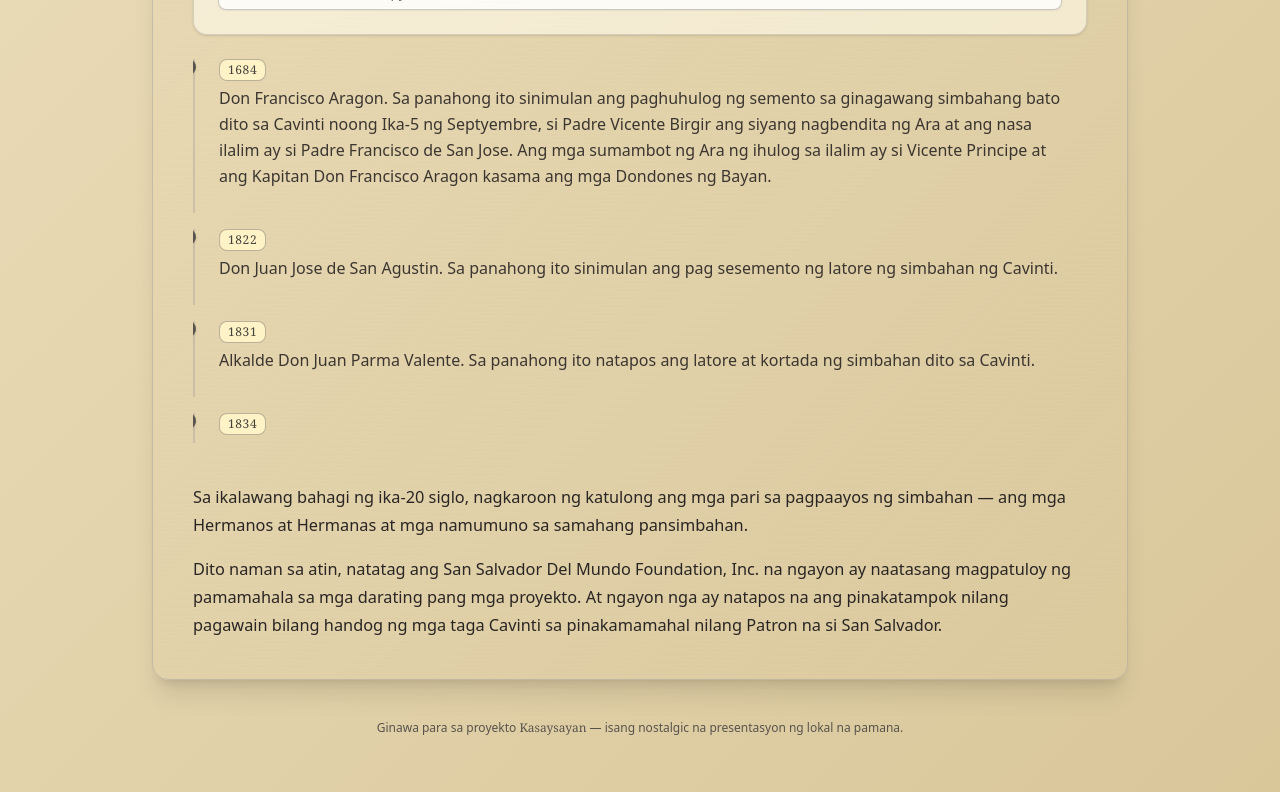
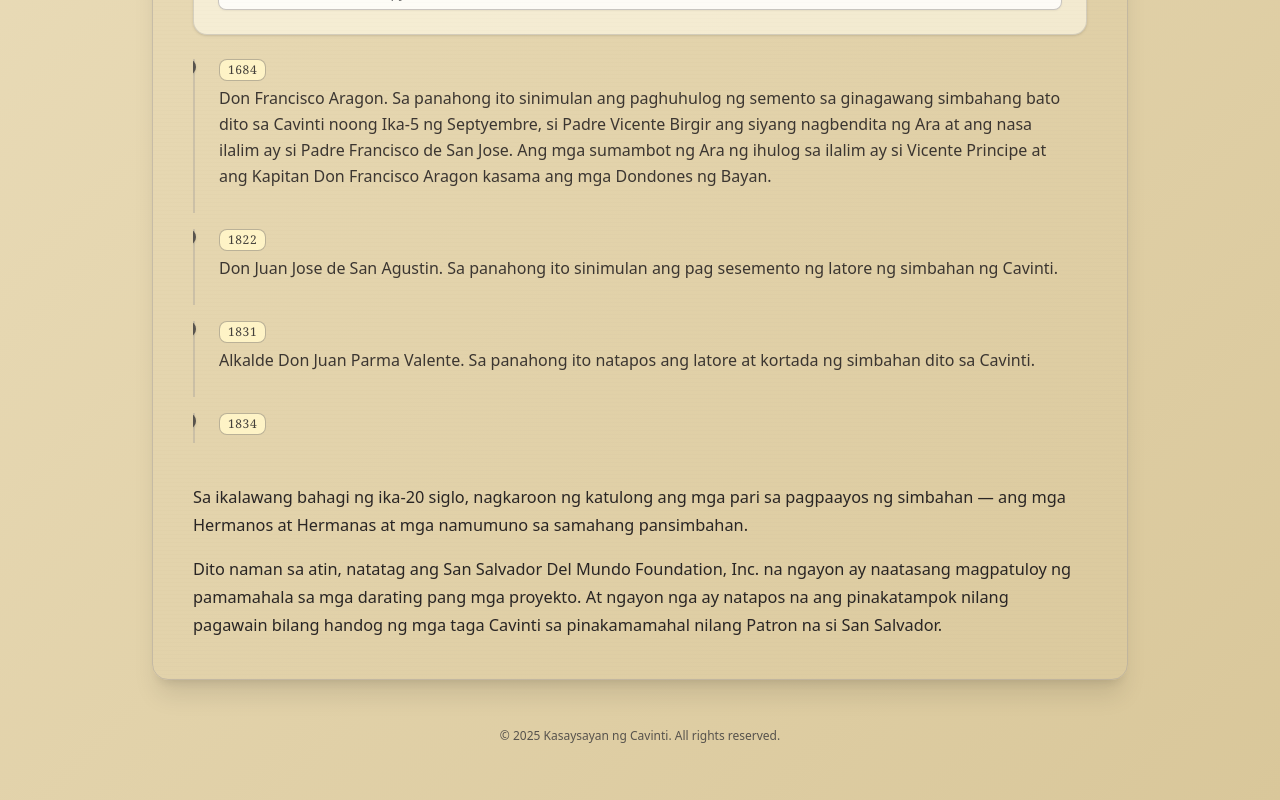
Before and after one commit to kodlens/kasaysayan-app, a React (Vite) app: page /simbahan in a window 1280 px wide. Shown: the part 1429-2229 px from the top of the page. Built offline with nearby package versions, Linux system fonts and the light colour scheme.

Commit message:
update component footer

```diff
--- a/src/pages/KasaysayanPage.tsx
+++ b/src/pages/KasaysayanPage.tsx
@@ -4,6 +4,7 @@ import { Card, CardContent } from "@/components/ui/card";
 import { Button } from "@/components/ui/button";
 import { useNavigate } from "react-router";
 import VintagePaper from "@/components/custom/VIntagePaper";
+import Footer from "@/components/custom/Footer";
 
 
 export default function KasaysayanPage() {
@@ -105,11 +106,8 @@ export default function KasaysayanPage() {
           </Card>
         </VintagePaper>
 
-        <footer className="mt-12 text-center text-xs text-stone-600">
-          <p>
-            Ginawa para sa proyekto <span className="font-serif">Kasaysayan</span>.
-          </p>
-        </footer>
+        <Footer />
+
       </div>
     </div>
   );
--- a/src/pages/SimbahanPage.tsx
+++ b/src/pages/SimbahanPage.tsx
@@ -7,6 +7,7 @@ import { Badge } from "@/components/ui/badge";
 import { ScrollArea } from "@/components/ui/scroll-area";
 import { Button } from "@/components/ui/button";
 import { useNavigate } from "react-router";
+import Footer from "@/components/custom/Footer";
 
 // -------------------------------------------------------------
 // Kasaysayan ng Simbahan ng Cavinti — Nostalgic, single-file app
@@ -257,12 +258,8 @@ export default function SimbahanPage() {
           </div>
         </VintagePaper>
 
-        <footer className="mt-10 text-center text-xs text-stone-600">
-          <p>
-            Ginawa para sa proyekto <span className="font-serif">Kasaysayan</span> — isang nostalgic na
-            presentasyon ng lokal na pamana.
-          </p>
-        </footer>
+        <Footer />
+
       </div>
     </div>
   );
```
